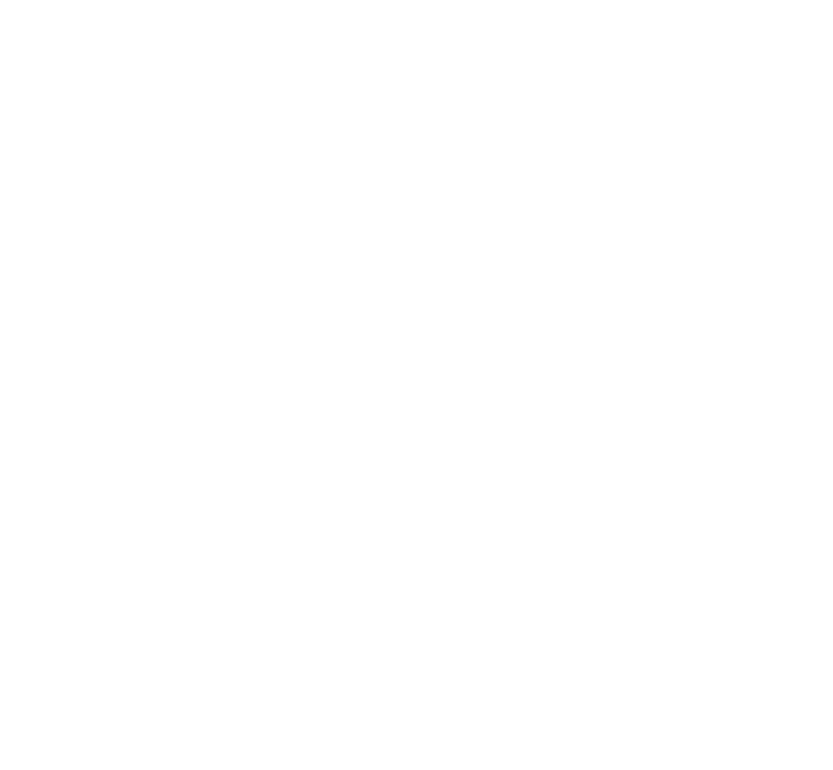
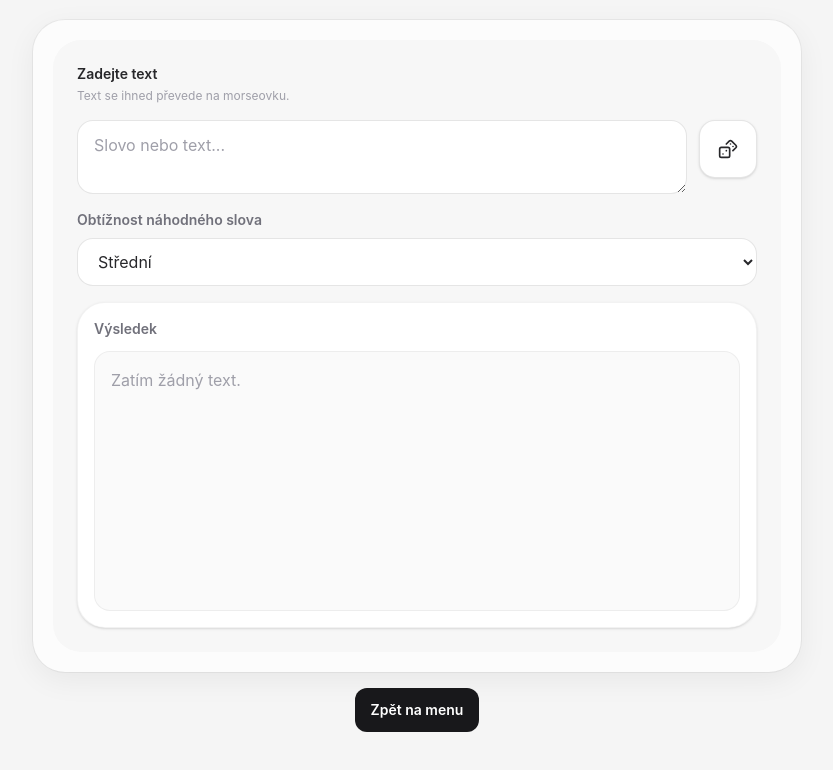
Before and after one commit to DominikPrusa/pionyr-helper, a React (Vite) app: page /morse-code in a window 1280 px wide. Before the commit this address had no page. Shown: the top 770 px of the page, without its empty margins (223-1056 px from the left). Built offline with nearby package versions, Linux system fonts and the light colour scheme.

Commit message:
morse code

```diff
--- a/src/App.tsx
+++ b/src/App.tsx
@@ -5,6 +5,7 @@
 import TimesCounter from "./pages/times-counter";
 import WaitingTimeTimer from "./pages/waiting-time-timer";
 import Ciphers from "./pages/Ciphers";
+import Morse from "./pages/Morse";
 
 function App() {
   return (
@@ -14,6 +15,7 @@
         <Route path="/times-counter" element={<TimesCounter />} />
         <Route path="/waiting-time-timer" element={<WaitingTimeTimer />} />
         <Route path="/ciphers" element={<Ciphers />} />
+        <Route path="/morse-code" element={<Morse />} />
         <Route path="/tesseractExample" element={<TesseractExample />} />
       </Routes>
     </>
--- /dev/null
+++ b/src/pages/Morse.tsx
@@ -0,0 +1,215 @@
+import { useMemo, useState } from "react";
+import { useNavigate } from "react-router-dom";
+import { WORDS_BY_DIFFICULTY } from "../utils/RandomWords";
+import { Dices } from "lucide-react";
+import { removeCzechDiacritics } from "../utils/Ciphers";
+
+const DIFFICULTY_OPTIONS = [
+  { value: "easy", label: "Lehká" },
+  { value: "medium", label: "Střední" },
+  { value: "hard", label: "Těžká" },
+  { value: "extreme", label: "Extrémní" },
+];
+
+const MORSE_MAP: Record<string, string> = {
+  a: ".-",
+  b: "-...",
+  c: "-.-.",
+  d: "-..",
+  e: ".",
+  f: "..-.",
+  g: "--.",
+  h: "....",
+  i: "..",
+  j: ".---",
+  k: "-.-",
+  l: ".-..",
+  m: "--",
+  n: "-.",
+  o: "---",
+  p: ".--.",
+  q: "--.-",
+  r: ".-.",
+  s: "...",
+  t: "-",
+  u: "..-",
+  v: "...-",
+  w: ".--",
+  x: "-..-",
+  y: "-.--",
+  z: "--..",
+
+  0: "-----",
+  1: ".----",
+  2: "..---",
+  3: "...--",
+  4: "....-",
+  5: ".....",
+  6: "-....",
+  7: "--...",
+  8: "---..",
+  9: "----.",
+};
+
+type MorseToken =
+  | { type: "letter"; char: string; morse: string }
+  | { type: "separator"; value: "//" | "///" };
+
+const Morse = () => {
+  const navigate = useNavigate();
+  const [text, setText] = useState("");
+  const [difficulty, setDifficulty] = useState<
+    "easy" | "medium" | "hard" | "extreme"
+  >("medium");
+
+  const resultTokens = useMemo<MorseToken[]>(() => {
+    if (!text.trim()) return [];
+
+    const normalized = removeCzechDiacritics(text).toLowerCase();
+    const tokens: MorseToken[] = [];
+
+    for (let i = 0; i < normalized.length; i++) {
+      const current = normalized[i];
+      const prev = normalized[i - 1];
+
+      if (/[a-z0-9]/.test(current)) {
+        const morse = MORSE_MAP[current];
+        if (morse) {
+          tokens.push({
+            type: "letter",
+            char: current,
+            morse,
+          });
+        }
+      } else if (current === " ") {
+        if (/[a-z0-9]/.test(prev)) {
+          tokens.push({ type: "separator", value: "//" });
+        }
+      } else if (/[.!?]/.test(current)) {
+        if (/[a-z0-9]/.test(prev)) {
+          tokens.push({ type: "separator", value: "///" });
+        }
+      }
+    }
+
+    return tokens;
+  }, [text]);
+
+  const handleRandomWord = () => {
+    const words = WORDS_BY_DIFFICULTY[difficulty];
+    const randomWord = words[Math.floor(Math.random() * words.length)];
+    setText(randomWord);
+  };
+
+  return (
+    <div className="min-h-screen bg-[#f5f5f5] px-4 py-5 text-zinc-900 sm:px-6 lg:px-8">
+      <div className="mx-auto w-full max-w-md lg:max-w-2xl xl:max-w-3xl">
+        <div className="rounded-[2rem] bg-[#fcfcfc] p-3 shadow-[0_8px_30px_rgba(0,0,0,0.06)] ring-1 ring-black/5 sm:p-4 lg:p-5">
+          <div className="space-y-4 rounded-[1.75rem] bg-[#f7f7f7] p-4 sm:p-5 lg:p-6">
+            <div>
+              <p className="mb-1 text-sm font-semibold text-zinc-800">
+                Zadejte text
+              </p>
+              <p className="text-xs text-zinc-400">
+                Text se ihned převede na morseovku.
+              </p>
+            </div>
+
+            <div className="flex items-start gap-3">
+              <textarea
+                value={text}
+                onChange={(e) => setText(e.target.value)}
+                placeholder="Slovo nebo text..."
+                rows={2}
+                className="min-h-[58px] flex-1 resize-y rounded-2xl border border-black/10 bg-white px-4 py-3 text-base text-zinc-900 placeholder:text-zinc-400 outline-none transition focus:border-black/15 focus:ring-2 focus:ring-black/5"
+              />
+
+              <button
+                type="button"
+                onClick={handleRandomWord}
+                aria-label="Generate random word"
+                className="flex h-[58px] w-[58px] shrink-0 items-center justify-center rounded-2xl border border-black/10 bg-white text-zinc-800 shadow-sm transition hover:bg-zinc-50 active:scale-[0.98]"
+              >
+                <Dices className="h-5 w-5" />
+              </button>
+            </div>
+
+            <div>
+              <p className="mb-2 text-sm font-semibold text-zinc-500">
+                Obtížnost náhodného slova
+              </p>
+              <select
+                value={difficulty}
+                onChange={(e) =>
+                  setDifficulty(
+                    e.target.value as "easy" | "medium" | "hard" | "extreme",
+                  )
+                }
+                className="w-full rounded-2xl border border-black/10 bg-white px-4 py-3 text-base text-zinc-800 outline-none transition focus:border-black/15 focus:ring-2 focus:ring-black/5"
+              >
+                {DIFFICULTY_OPTIONS.map((option) => (
+                  <option key={option.value} value={option.value}>
+                    {option.label}
+                  </option>
+                ))}
+              </select>
+            </div>
+
+            <div className="min-h-[320px] rounded-[1.75rem] border border-black/5 bg-white p-4 shadow-sm">
+              <p className="mb-3 text-sm font-semibold text-zinc-500">
+                Výsledek
+              </p>
+
+              <div className="min-h-[240px] rounded-2xl border border-black/5 bg-[#fafafa] p-4 sm:min-h-[260px]">
+                {resultTokens.length === 0 ? (
+                  <p className="text-base text-zinc-400">Zatím žádný text.</p>
+                ) : (
+                  <div className="flex flex-wrap items-end gap-x-2 gap-y-4">
+                    {resultTokens.map((token, index) => {
+                      if (token.type === "separator") {
+                        return (
+                          <div
+                            key={`${token.value}-${index}`}
+                            className="pb-5 text-sm font-semibold text-zinc-400"
+                          >
+                            {token.value}
+                          </div>
+                        );
+                      }
+
+                      return (
+                        <div
+                          key={`${token.char}-${index}`}
+                          className="flex min-w-[44px] flex-col items-center rounded-xl border border-black/5 bg-white px-2 py-2"
+                        >
+                          <span className="text-base font-semibold tracking-wide text-zinc-900">
+                            {token.morse}
+                          </span>
+                          <span className="mt-1 text-xs text-zinc-400">
+                            {token.char.toUpperCase()}
+                          </span>
+                        </div>
+                      );
+                    })}
+                  </div>
+                )}
+              </div>
+            </div>
+          </div>
+        </div>
+
+        <div className="flex justify-center">
+          <button
+            type="button"
+            onClick={() => navigate("/")}
+            className="mt-4 grow-0 rounded-xl bg-zinc-900 px-4 py-3 text-sm font-semibold text-white transition hover:bg-zinc-800"
+          >
+            Zpět na menu
+          </button>
+        </div>
+      </div>
+    </div>
+  );
+};
+
+export default Morse;
```
